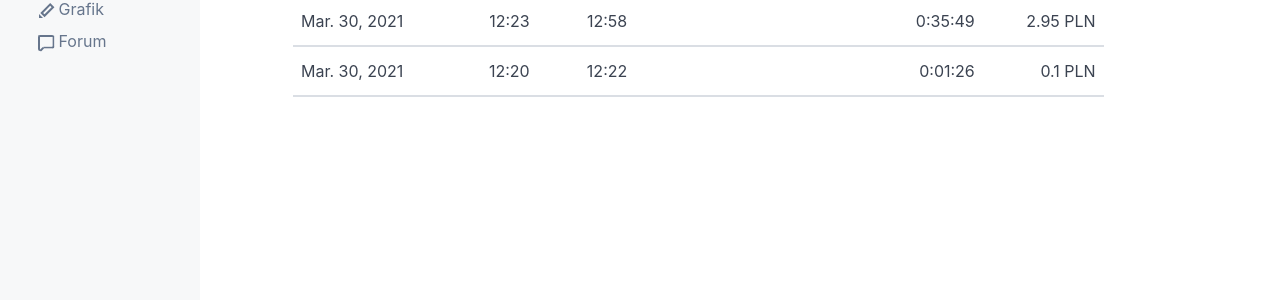
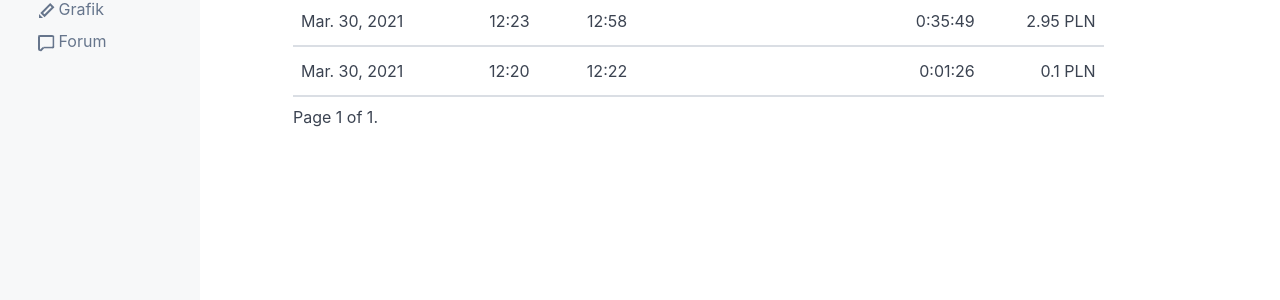
Before and after one commit to mcpiatkowski/future_collars_final, a Django app: page /hours/ in a window 1280 px wide. Shown: the part 263-563 px from the top of the page. Run offline with Django 3.2, Linux system fonts and the light colour scheme; a user stored in the database is signed in; data comes from the database, SQL or seed files in the repository; both versions use the stored data as it was after the commit; lists and menus that the app fills with data are empty.

Commit message:
pagination for hours

```diff
--- a/commentsdep/articles/templates/articles/hours.html
+++ b/commentsdep/articles/templates/articles/hours.html
@@ -14,7 +14,7 @@
             </tr>
         </thead>
         <tbody>
-            {% for day in user.hoursworked_set.all %}
+            {% for day in page_obj %}
             <tr>
                 <th class="table-font">{{ day.day }}</th>
                 <th class="table-font" style="text-align: right;">{{day.start|time:"H:i"}}</th>
@@ -32,4 +32,22 @@
         </tbody>
     </table>
 
+<div class="pagination">
+    <span class="step-links">
+        {% if page_obj.has_previous %}
+            <a href="?page=1">&laquo; first</a>
+            <a href="?page={{ page_obj.previous_page_number }}">previous</a>
+        {% endif %}
+
+        <span class="current">
+            Page {{ page_obj.number }} of {{ page_obj.paginator.num_pages }}.
+        </span>
+
+        {% if page_obj.has_next %}
+            <a href="?page={{ page_obj.next_page_number }}">next</a>
+            <a href="?page={{ page_obj.paginator.num_pages }}">last &raquo;</a>
+        {% endif %}
+    </span>
+</div>
+
 {% endblock %}
--- a/commentsdep/articles/views.py
+++ b/commentsdep/articles/views.py
@@ -102,21 +102,33 @@
         return super().form_valid(form)
 
 
-class HoursListView(LoginRequiredMixin, PermissionRequiredMixin, ListView):
+class HoursListView(LoginRequiredMixin, ListView):
     template_name = 'articles/hours.html'
+    paginate_by = 10
+    model = HoursWorked
+
+
+"""
+    def get_queryset(self):
+        return User.objects.get(pk=self.request.user.id)
+    def get_context_data(self, **kwargs):
+        context = super().get_context_data(**kwargs)
+        context['user'] = self.request.user
+        return context
+
+    def has_permission(self):
+        return self.get_queryset() == self.request.user
+
+ """
+
+class ScheduleListView(LoginRequiredMixin, PermissionRequiredMixin, ListView):
+    template_name = 'articles/schedule.html'
 
     def get_queryset(self):
         return User.objects.get(pk=self.request.user.id)
 
     def has_permission(self):
         return self.get_queryset() == self.request.user
-
-
-class ScheduleListView(LoginRequiredMixin, ListView):
-    template_name = 'articles/schedule.html'
-
-    def get_queryset(self):
-        return User.objects.get(pk=self.request.user.id)
 
 
 class MySiteView(LoginRequiredMixin, UpdateView):
```
Also changed, not shown: commentsdep/db.sqlite3.
